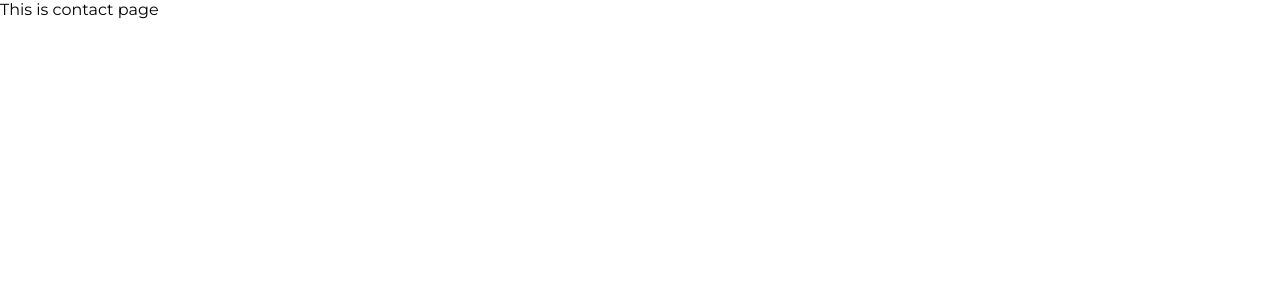
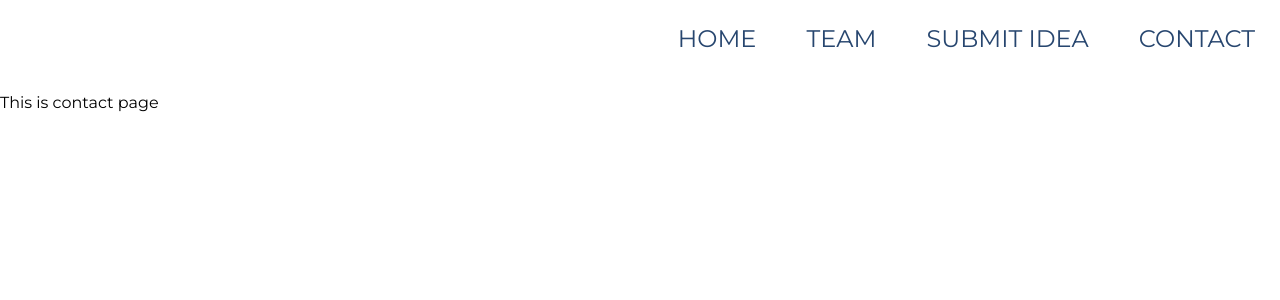
Before and after one commit to acespvgcoet/ACES-Website, a React (Create React App) app: page /contact in a window 1280 px wide. Shown: the top 300 px of the page. Built offline with nearby package versions, Linux system fonts and the light colour scheme.

Commit message:
navbar-contactpg

```diff
--- a/src/components/Contact.jsx
+++ b/src/components/Contact.jsx
@@ -1,9 +1,14 @@
 import React from 'react'
+import "../css/globalStyles.css";
+import "../css/Contact.css";
+
+import Header from "./Header";
 
 function Contact() {
   return (
-    <div>
-      This is contact page
+    <div className="contact">
+      <Header />
+      <p>This is contact page</p>
     </div>
   )
 }
```
Also changed, not shown: 1 other file (tests, documents, lock files or other folders).
